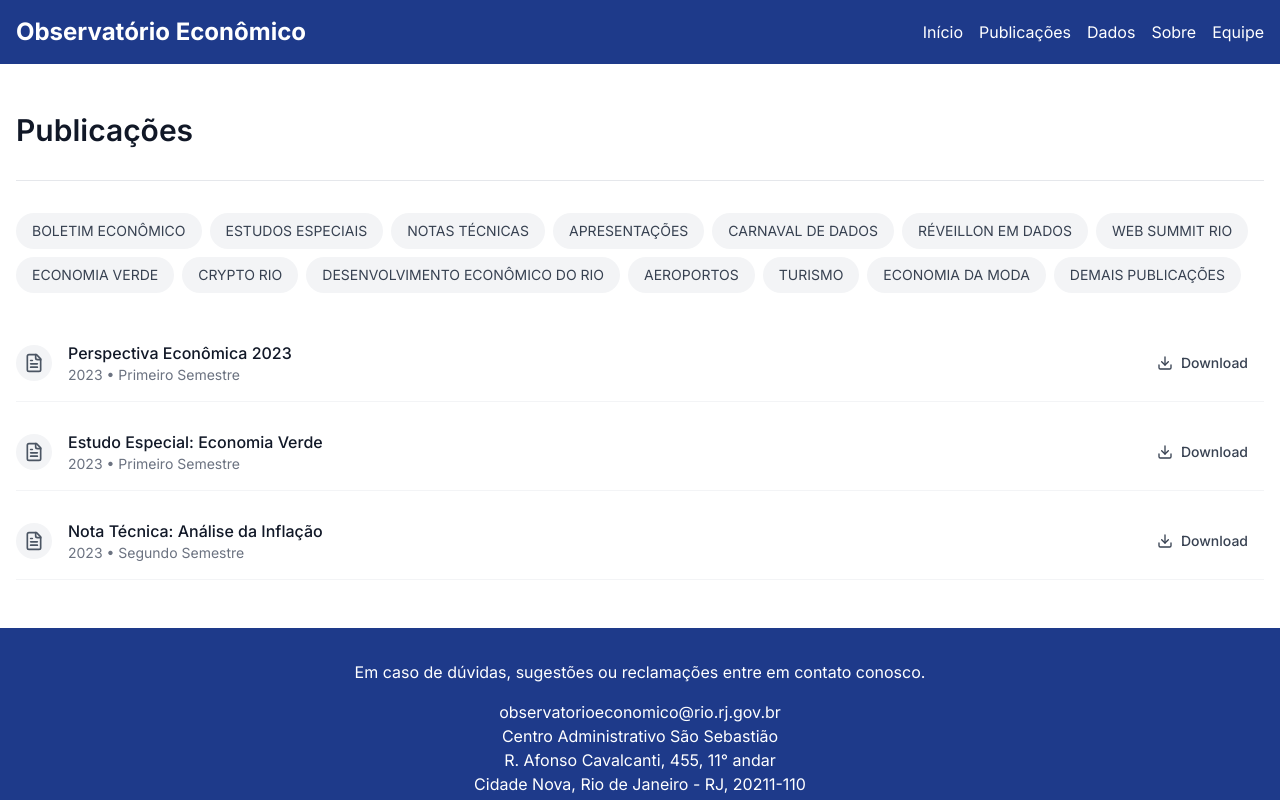
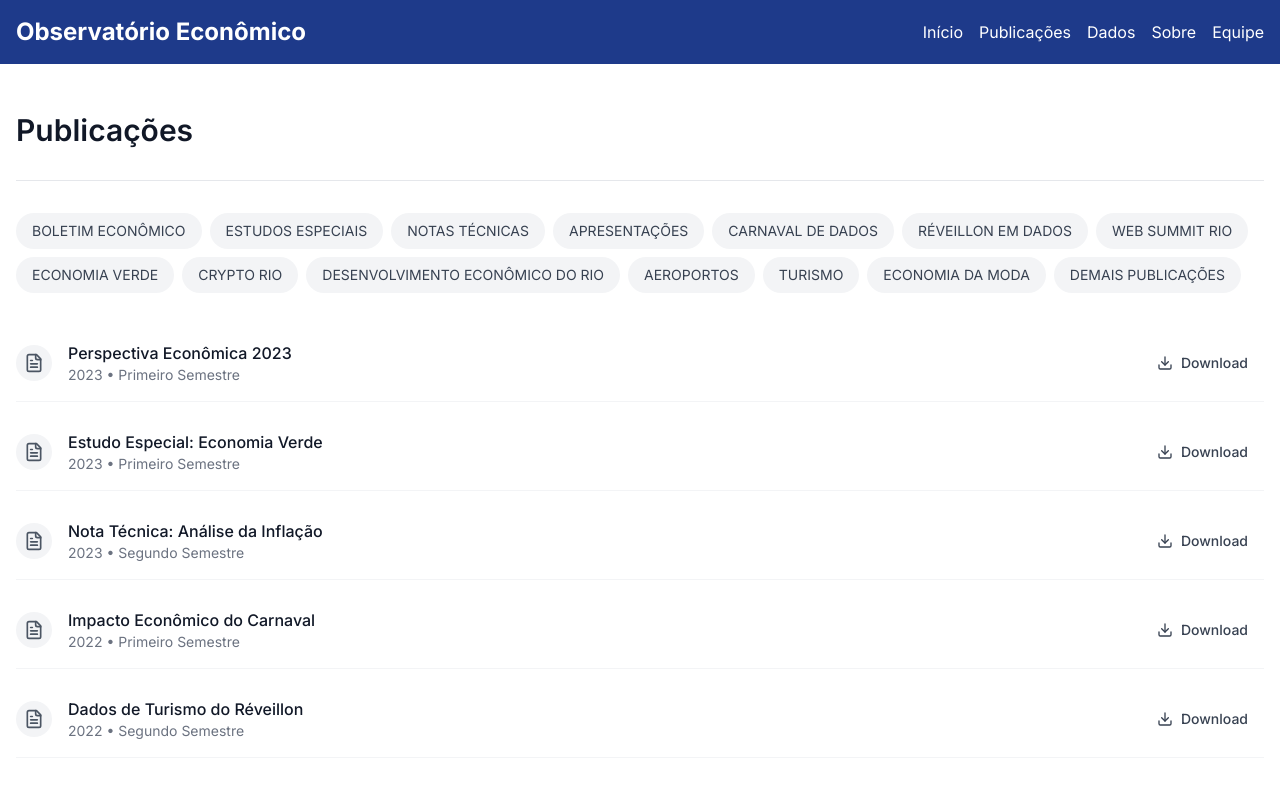
Before and after one commit to Sanguin1us/obs-econ-2, a Next.js app: page /publicacoes in a window 1280 px wide. Shown: the top 800 px of the page. Built offline with nearby package versions, Linux system fonts and the light colour scheme.

Commit message:
fixed navigation from Início buttons to Publicações categories

```diff
--- a/app/publicacoes/page.tsx
+++ b/app/publicacoes/page.tsx
@@ -1,7 +1,7 @@
 "use client"
 import { useState, useEffect, Suspense } from "react"
 import { FileText, Download, Calendar, User } from "lucide-react"
-import { useSearchParams } from "next/navigation"
+import { useSearchParams, useRouter } from "next/navigation"
 
 function PublicacoesInner() {
   type Publication = {
@@ -58,15 +58,47 @@ function PublicacoesInner() {
       year: 2023,
       semester: "Second",
       slug: "nota-tecnica-analise-inflacao"
-    }
+    },
+    {
+      id: 4,
+      title: "Impacto Econômico do Carnaval",
+      category: "CARNAVAL DE DADOS",
+      year: 2022,
+      semester: "First",
+      slug: "impacto-economico-carnaval"
+    },
+    {
+      id: 5,
+      title: "Dados de Turismo do Réveillon",
+      category: "RÉVEILLON EM DADOS",
+      year: 2022,
+      semester: "Second",
+      slug: "dados-turismo-reveillon"
+    },
+    // Add more publications as needed
   ]
   const years = [2023, 2022, 2021, 2020]
   const semesters = ["Primeiro Semestre", "Segundo Semestre"]
   const searchParams = useSearchParams()
+  const router = useRouter()
+
   const slug = searchParams.get("slug")
+  const categoria = searchParams.get("categoria")
+
   const [selectedCategory, setSelectedCategory] = useState<string | null>(null)
   const [selectedYear, setSelectedYear] = useState<number | null>(null)
   const [selectedSemester, setSelectedSemester] = useState<string | null>(null)
+
+  // Set selectedCategory based on 'categoria' query parameter
+  useEffect(() => {
+    if (categoria && publicationCategories.includes(categoria)) {
+      setSelectedCategory(categoria)
+    } else {
+      setSelectedCategory(null)
+    }
+  }, [categoria])
+
+  // Reset filters when 'slug' is present
   useEffect(() => {
     if (slug) {
       setSelectedCategory(null)
@@ -74,6 +106,7 @@ function PublicacoesInner() {
       setSelectedSemester(null)
     }
   }, [slug])
+
   if (slug) {
     const pub = publications.find(item => item.slug === slug)
     if (!pub) {
@@ -121,12 +154,28 @@ function PublicacoesInner() {
       </div>
     )
   }
+
   const filteredPublications = publications.filter(
     p =>
       (!selectedCategory || p.category === selectedCategory) &&
       (!selectedYear || p.year === selectedYear) &&
       (!selectedSemester || p.semester === (selectedSemester.includes("Primeiro") ? "First" : "Second"))
   )
+
+  const handleCategoryClick = (category: string) => {
+    if (selectedCategory === category) {
+      setSelectedCategory(null)
+      setSelectedYear(null)
+      setSelectedSemester(null)
+      router.push('/publicacoes')
+    } else {
+      setSelectedCategory(category)
+      setSelectedYear(null)
+      setSelectedSemester(null)
+      router.push(`/publicacoes?categoria=${encodeURIComponent(category)}`)
+    }
+  }
+
   return (
     <div className="max-w-7xl mx-auto px-4 py-12">
       <div className="border-b pb-8 mb-8">
@@ -137,15 +186,7 @@ function PublicacoesInner() {
           {publicationCategories.map(category => (
             <button
               key={category}
-              onClick={() => {
-                if (selectedCategory === category) {
-                  setSelectedCategory(null)
-                  setSelectedYear(null)
-                  setSelectedSemester(null)
-                } else {
-                  setSelectedCategory(category)
-                }
-              }}
+              onClick={() => handleCategoryClick(category)}
               className={`px-4 py-2 text-sm rounded-full transition-colors ${
                 selectedCategory === category
                   ? "bg-gray-900 text-white"
```
